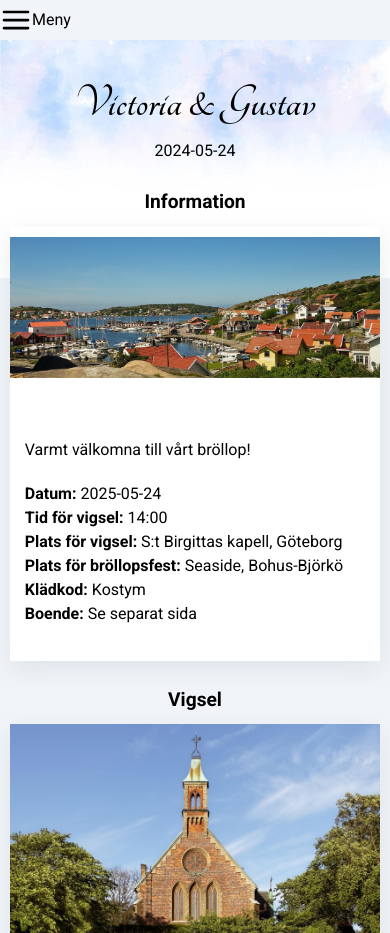
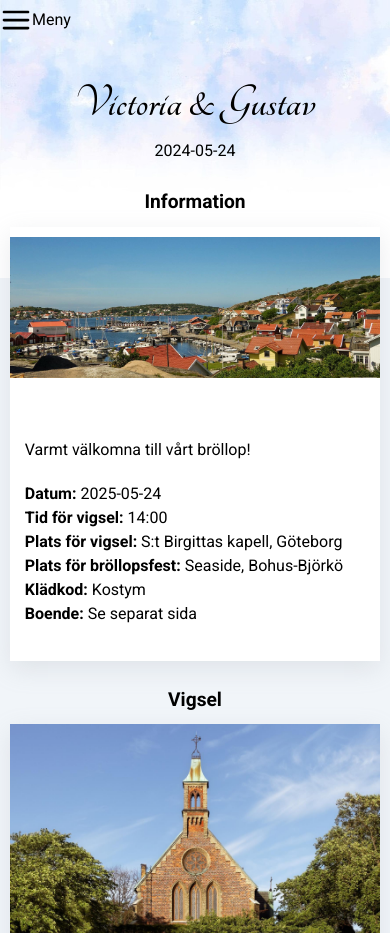
Before and after one commit to gurragw95/gurragw95.github.io, a plain HTML site: page index.html in a window 390 px wide. Shown: the top 933 px of the page. Drawn offline with Linux system fonts and the light colour scheme.

Commit message:
Changed navDiv to transparent

```diff
--- a/style.css
+++ b/style.css
@@ -76,7 +76,7 @@ h1, h2, h3, h4, h5, h6 {
       justify-content: left;
       position: sticky;
       top:0;
-      background-color: #f1f5f9;
+      background-color: transparent;
       z-index: 2;
   }
 
```
